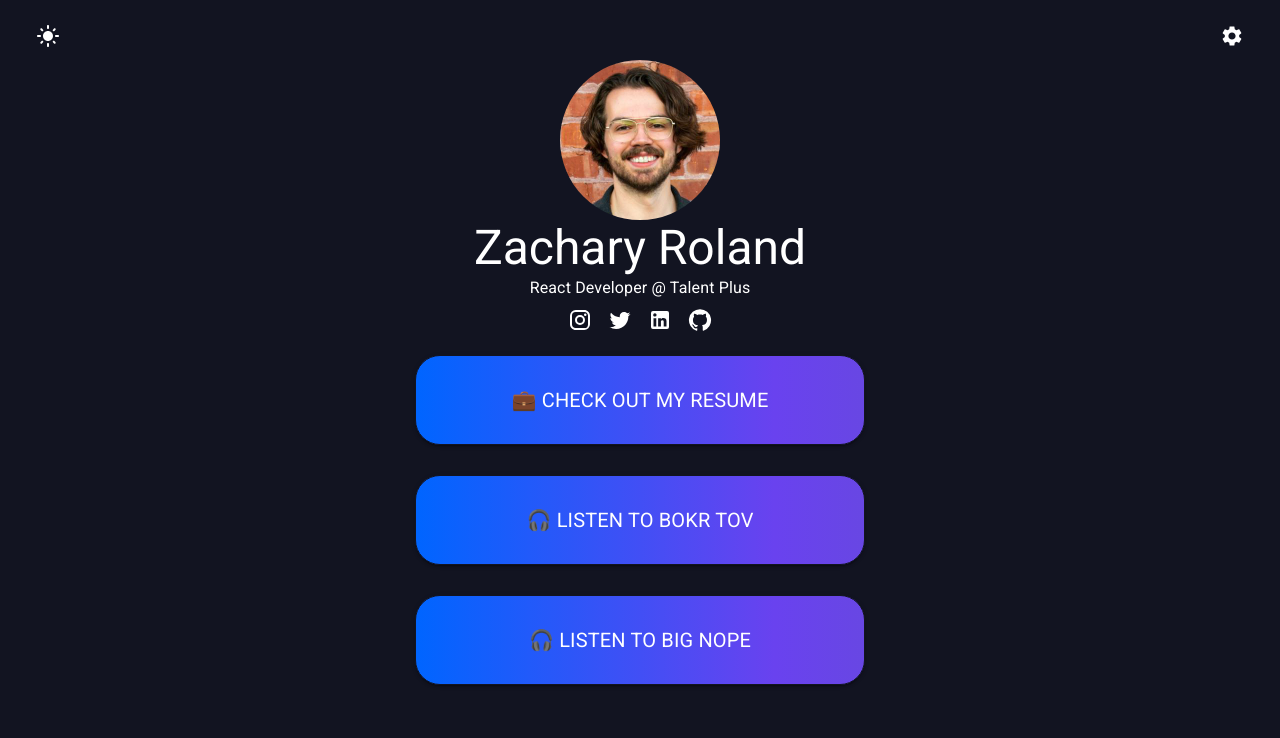
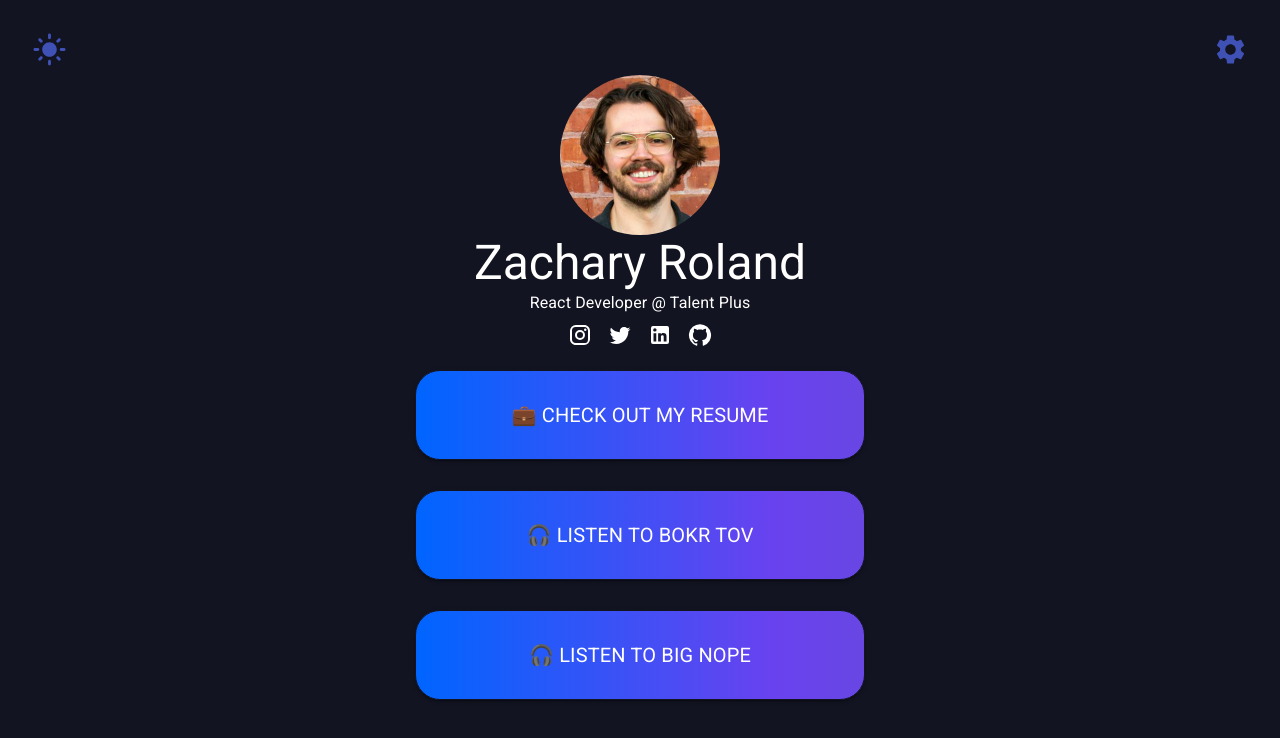
Before and after one commit to Zachary-Roland/link-in-bio, a React (Create React App) app: page / in a window 1280 px wide. Shown: the top 738 px of the page. Built offline with nearby package versions, Linux system fonts and the light colour scheme; a web font is replaced by a local one.

Commit message:
adds styling to Appbar and props

```diff
--- a/src/components/Appbar.tsx
+++ b/src/components/Appbar.tsx
@@ -2,18 +2,24 @@ import { Grid, IconButton } from "@mui/material";
 import { Settings, DarkMode, LightMode } from "@mui/icons-material";
 import { useState } from "react";
 
-const Appbar = () => {
+type AppbarProps = {
+	isXs: boolean;
+	isSm: boolean;
+};
+
+const Appbar = ({ isXs, isSm }: AppbarProps) => {
 	const [isDark, setIsDark] = useState(true);
-
+	const fontSize = isSm ? "medium" : "large";
+	const iconSx = { color: "primary.main", "&:hover": { color: "#fff", backgroundColor: "background.default" }}
 	return (
-		<Grid container>
+		<Grid container sx={ isSm ? null : { marginTop: "12px" } }>
 			<Grid item xs={3}>
-				<IconButton size={"large"}>{isDark ? <LightMode /> : <DarkMode />}</IconButton>
+				<IconButton sx={iconSx} onClick={()=> setIsDark(!isDark)}>{isDark ? <LightMode fontSize={fontSize} /> : <DarkMode fontSize={fontSize}/>}</IconButton>
 			</Grid>
             <Grid item xs={6} />
 			<Grid container xs={3} justifyContent={"end"}>
-				<IconButton size={"large"}>
-					<Settings />
+				<IconButton sx={iconSx} >
+					<Settings fontSize={fontSize }/>
 				</IconButton>
 			</Grid>
 		</Grid>
```
